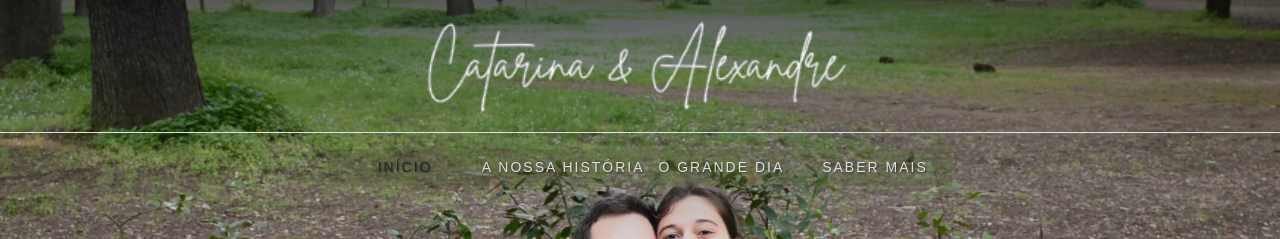
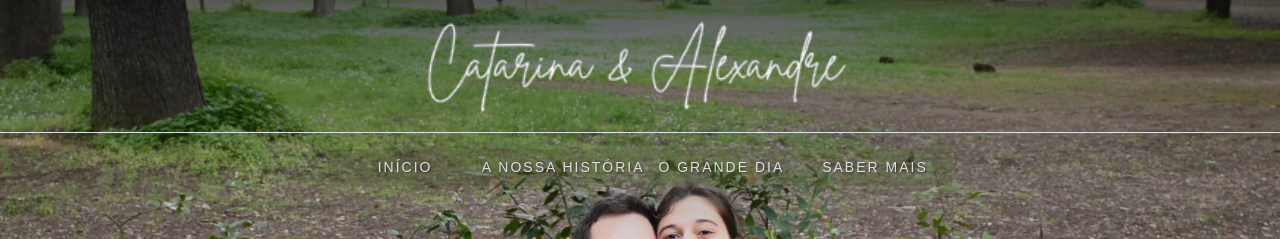
Before and after one commit to marianaGOD/cacalewedding, a React (Vite) app: page / in a window 1280 px wide. Shown: the top 239 px of the page. Built offline with nearby package versions, Linux system fonts and the light colour scheme; a web font is replaced by a local one.

Commit message:
remove active

```diff
--- a/src/Components/TopBar.jsx
+++ b/src/Components/TopBar.jsx
@@ -1,6 +1,6 @@
 import React from "react";
 import StoryPage from "../Pages/StoryPage";
-import { useNavigate, Link} from "react-router-dom";
+import { useNavigate, Link } from "react-router-dom";
 import titleImg from "../assets/images/lavanda.png";
 import lettering from "../assets/images/lettering.png";
 
@@ -39,7 +39,7 @@
         >
           <ul className="navbar-nav mx-auto">
             <li className="nav-item">
-              <Link to="/" className="nav-link active" aria-current="page">
+              <Link to="/" className="nav-link" aria-current="page">
                 Início
               </Link>
             </li>
```
